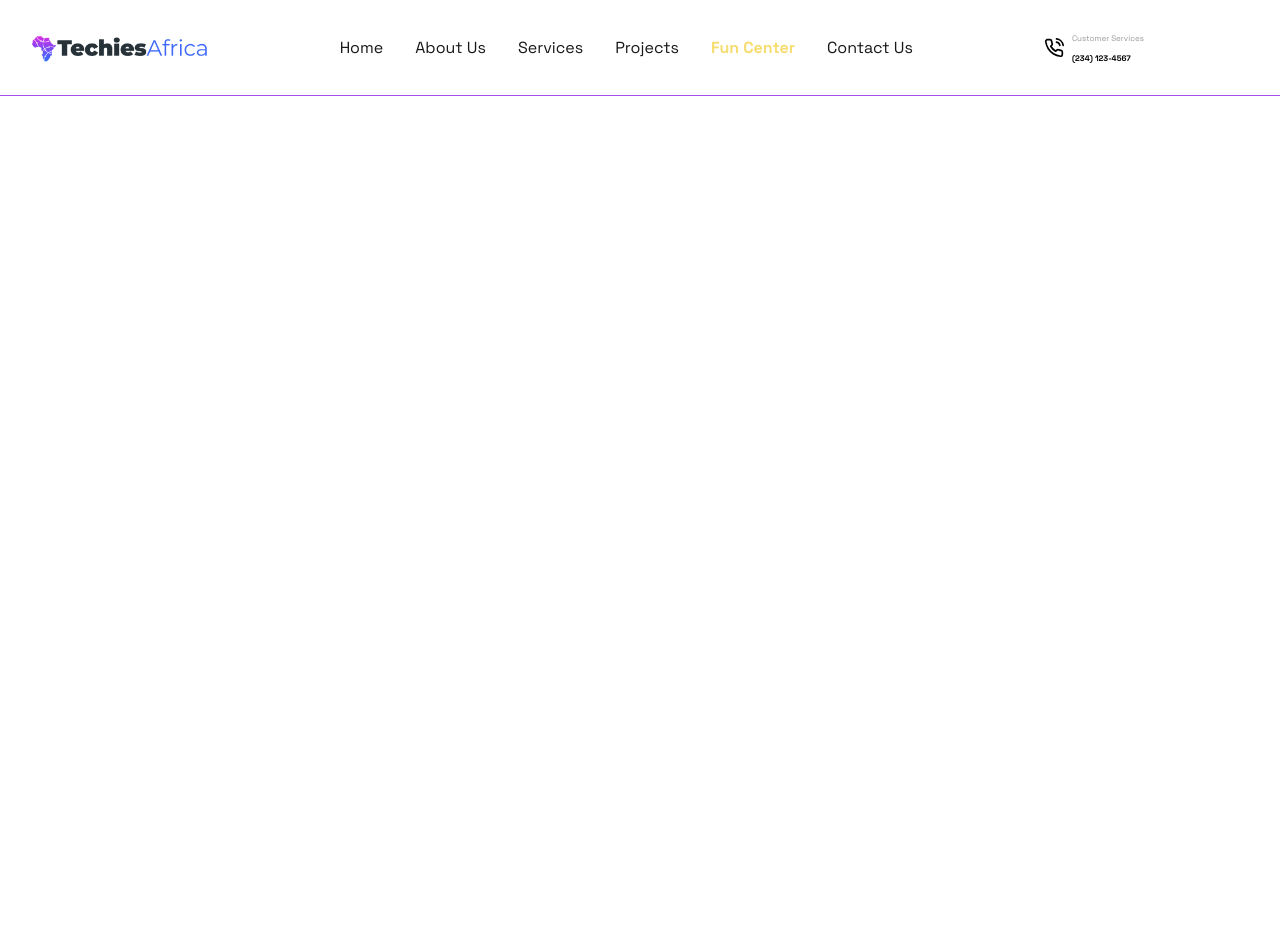
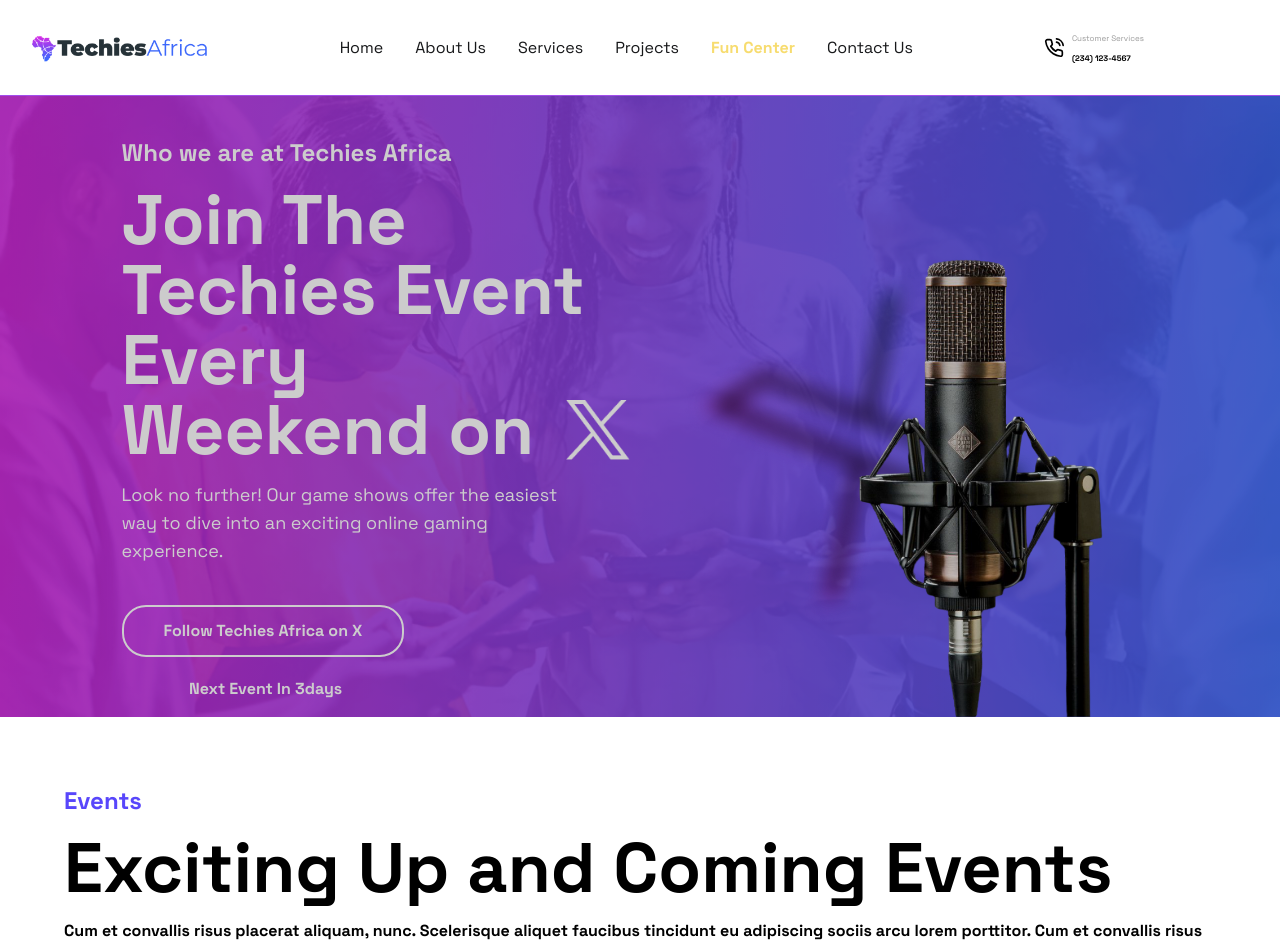
Before and after one commit to SalemDevX/Techies_Africa-Project, a React (Vite) app: page /funcenter in a window 1280 px wide. Shown: the top 946 px of the page. Before the commit the page ends 800 px from the top, so only its background shows below. Built offline with nearby package versions, Linux system fonts and the light colour scheme.

Commit message:
Added more Components

```diff
--- /dev/null
+++ b/src/components/FunCenter/CardSection.jsx
@@ -0,0 +1,82 @@
+import Img1 from "../Asset/Frame 38391.png";
+import Img2 from "../Asset/Frame 38.png";
+import Img3 from "../Asset/Frame 383910.png";
+
+
+const CardSection = () => {
+  const cards = [
+    {
+      id: 1,
+      img: Img1,
+      title: "Techlife",
+      description:
+        "Cum et convallis risus placerat aliquam, nunc. Scelerisque aliquet.",
+    },
+    {
+      id: 2,
+      img: Img2,
+      title: "Techies Assemble",
+      description:
+        "Cum et convallis risus placerat aliquam, nunc. Scelerisque aliquet.",
+    },
+    {
+      id: 3,
+      img: Img3,
+      title: "Leaders Match",
+      description:
+        "Cum et convallis risus placerat aliquam, nunc. Scelerisque aliquet.",
+    },
+  ];
+  return (
+    <section className="bg-dark">
+      <div className="bg-white relative pb-12 h-full">
+        <div className="max-w-[90%] mx-auto   xl:mb-0  items-center h-full">
+          <div className="flex flex-col justify-center h-full text-dark">
+            <h6 className="font-semibold text-2xl xl:mt-10 pt-7 text-[#5846FB] mb-4">
+              Events
+            </h6>
+            <h1 className="text-5xl xl:text-[70px] font-semibold mb-4 break-all xl:whitespace-nowrap">
+              Exciting Up and Coming Events
+            </h1>
+            <p className="mb-3  text-xl xl:text-base font-semibold text-[#000000]">
+              Cum et convallis risus placerat aliquam, nunc. Scelerisque aliquet
+              faucibus tincidunt eu adipiscing sociis arcu lorem porttitor. Cum
+              et convallis risus placerat aliquam, nunc. Scelerisque aliquet
+              faucibus tincidunt eu adipiscing sociis arcu lorem porttitor.
+            </p>
+          </div>
+
+          <div className="mt-8 mb-10">
+            <div className="grid grid-cols-1 sm:grid-cols-2 lg:grid-cols-3 gap-7">
+              {cards.map((card) => (
+                <div
+                  key={card.id}
+                  className="rounded-3xl shadow-md overflow-hidden bg-dark border border-dark"
+                >
+                  <div className="relative h-40">
+                    <img
+                      src={card.img}
+                      alt={card.title}
+                      className="w-full h-[500px] object-cover"
+                    />
+                  </div>
+                  <div className="pt-80 px-5 text-white">
+                    <h3 className="text-4xl pt-10 font-semibold mb-2">
+                      {card.title}
+                    </h3>
+                    <p className="text-gray-700 mb-6 text-[#9D9FA1]">
+                      {card.description}
+                    </p>
+                  </div>
+                </div>
+              ))}
+            </div>
+          </div>
+        </div>
+      </div>
+
+    </section>
+  );
+};
+
+export default CardSection;
--- /dev/null
+++ b/src/components/FunCenter/Sponsor.jsx
@@ -0,0 +1,35 @@
+import { FiMessageCircle } from "react-icons/fi";
+
+const Sponsor = () => {
+  return (
+    <div className="bg-dark ">
+      <div className=" max-w-[90%] py-7 mx-auto mb-10 xl:mb-0 xl:py- items-center h-full text-white">
+        <h6 className="font-semibold text-2xl lg:mt-5 text-[#5846FB] mb-4">
+          For sponsorship and Partnership
+        </h6>
+        <h2 className="text-5xl lg:text-6xl lg:mr-96 mb-4">
+          Interested in Sponsoring or Partnering with Us?
+        </h2>
+        <p className="mb-10 lg:mr-96  text-base">
+          We’d love to explore collaboration opportunities with you! If you’re
+          interested in sponsoring Techies Africa’s events or partnering with
+          us, please send us a direct message. We look forward to discussing how
+          we can work together to advance the tech community.
+        </p>
+        <div className="mb-5">
+          <button
+            className="flex items-center justify-center space-x-2 text-white  px-8 py-3 rounded-3xl"
+            style={{
+              background: "linear-gradient(90deg, #D929E5 0%, #3D68FB 100%)",
+            }}
+          >
+            <FiMessageCircle size={20} />
+            <span>Drop us a Message</span>
+          </button>
+        </div>
+      </div>
+    </div>
+  );
+};
+
+export default Sponsor;
--- /dev/null
+++ b/src/components/FunCenter/WeekendEvent.jsx
@@ -0,0 +1,44 @@
+import EventImg from "../Asset/PhotoRoom.png";
+import Button from "../Button";
+import Xsign from "../Asset/X-sign.png";
+
+const WeekendEvent = () => {
+  return (
+    <section className="relative ">
+      <div className="" />
+      <div className="relative z-10 max-w-[90%] mx-auto items-center xl:grid lg:grid-cols-2 pt-10">
+        <div className="flex flex-col justify-center basis-1/2 xl:pt-0">
+          <h6 className="font-semibold text-2xl text-white mb-4">
+            Who we are at Techies Africa
+          </h6>
+          <h1 className="text-white text-5xl xl:text-[70px] font-semibold mb-4 xl:pr-2">
+            Join The Techies Event Every{" "}
+            <span className="flex items-center">
+              Weekend on{" "}
+              <img
+                className="w-8 xl:w-16 xl:ml-8 ml-4"
+                src={Xsign}
+                alt="Xsign"
+              />
+            </span>
+          </h1>
+          <p className="mb-10 mr-0 xl:mr-20 text-lg font-medium text-white">
+            Look no further! Our game shows offer the easiest way to dive into
+            an exciting online gaming experience.
+          </p>
+          <div className="w-72 text-white">
+            <button className="py-3 border-2 font-bold border-white rounded-3xl px-10">
+              Follow Techies Africa on X
+            </button>
+            <p className="text-center mt-5 font-bold">Next Event In 3days</p>
+          </div>
+        </div>
+        <div className="md:grid md:basis-1/2 pt-12 ">
+          <img src={EventImg} alt="" className="w-[90%] xl:ml-10" />
+        </div>
+      </div>
+    </section>
+  );
+};
+
+export default WeekendEvent;
--- a/src/components/Header/Funcenter.jsx
+++ b/src/components/Header/Funcenter.jsx
@@ -1,7 +1,30 @@
 import React from "react";
+import backgroundImg from "../Asset/Background.jpeg";
+import WeekendEvent from "../FunCenter/WeekendEvent";
+import CardSection from "../FunCenter/CardSection";
+import Sponsor from "../FunCenter/Sponsor";
+import NewsLetter from "../Home/NewsLetter"
+import Footer from "../Home/Footer"
 
 const Funcenter = () => {
-  return <div>fun center</div>;
+  return (
+    <div>
+      <section
+        className="bg-cover bg-center inset-0 z-0 bg-gradient-to-r from-[#D929E5] via-[#D929E5] to-[#3D68FB] opacity-80 relative pt-20"
+        style={{
+          backgroundImage: `linear-gradient(90deg, rgba(217, 41, 229, 0.9) 0%, rgba(61, 104, 251, 0.9) 100%), url(${backgroundImg})`,
+        }}
+      >
+        <div className="max-w-[90%]  mx-auto items-center relative z-10">
+          <WeekendEvent />
+        </div>
+      </section>
+      <CardSection />
+      <Sponsor />
+      <NewsLetter />
+      <Footer />
+    </div>
+  );
 };
 
 export default Funcenter;
--- a/src/components/Home/WeekendEvent.jsx
+++ b/src/components/Home/WeekendEvent.jsx
@@ -4,11 +4,11 @@
 
 const WeekendEvent = () => {
   return (
-    <section>
+    <section className="">
       <div className="relative">
         <div className="max-w-[90%] mx-auto items-center xl:grid lg:grid-cols-2 max-w">
-          <div className="flex  pt-10 xl:pt-0 flex-col justify-center basis-1/5">
-            <h6 className=" font-semibold text-2xl text-[#5846FB] mb-4">
+          <div className="flex  pt-10 xl:pt-0 flex-col justify-center basis-1/5 ">
+            <h6 className=" font-semibold text-2xl text-white mb-4">
               Who we are at Techies Africa
             </h6>
             <h1 className="text-white text-5xl xl:text-[70px] font-semibold mb-4 xl:pr-2">
```
Also changed, not shown: src/components/Asset/Frame 38391.png, src/components/Asset/Frame 383910.png (added).
